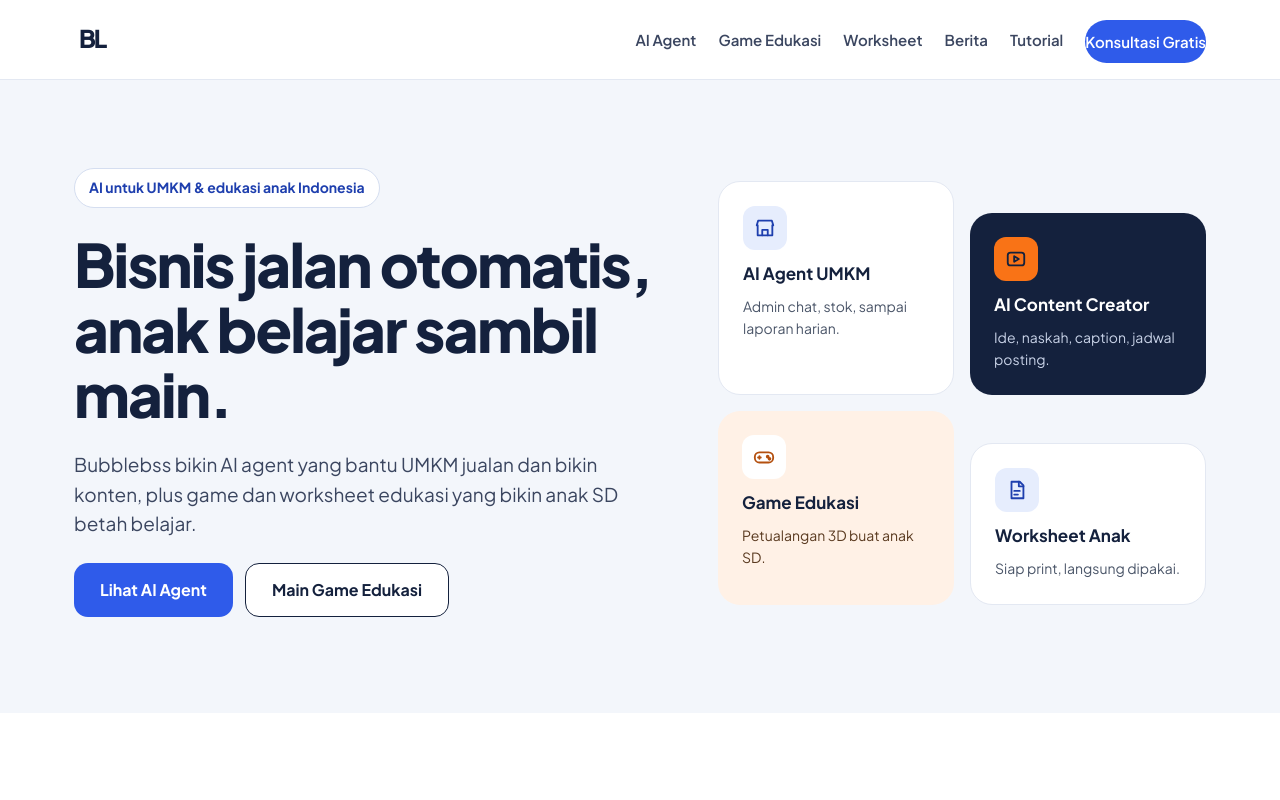
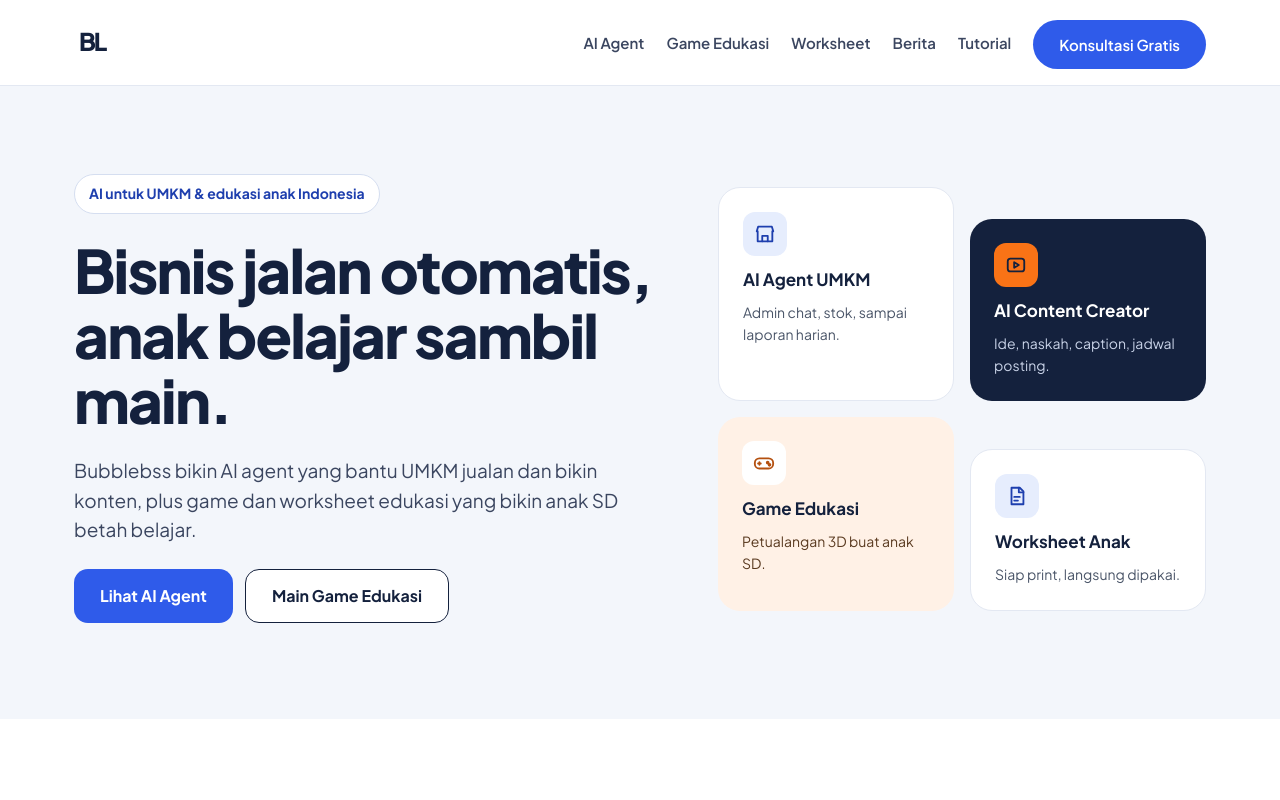
Before and after one commit to Maramar520/bubblebss, a plain HTML site: page index.html in a window 1280 px wide. Shown: the top 800 px of the page. Drawn offline with Linux system fonts and the light colour scheme.

Commit message:
Fix CSS specificity bug hiding nav-cta padding behind .nav-links a

```diff
--- a/style.css
+++ b/style.css
@@ -46,9 +46,8 @@ ul{margin:0;padding:0;list-style:none}
 .nav-brand{display:flex;align-items:center;gap:10px;color:var(--navy)}
 .nav-brand strong{font-weight:800;font-size:22px;letter-spacing:-0.02em}
 .nav-links{display:flex;flex-wrap:wrap;align-items:center;gap:16px 22px;font-size:15px;font-weight:600}
-.nav-cta{margin-top:4px}
 .nav-links a{color:var(--navy-text);padding:10px 0}
-.nav-cta{background:var(--blue);color:#FFFFFF !important;padding:13px 26px;border-radius:999px}
+.nav-links a.nav-cta{background:var(--blue);color:#FFFFFF !important;padding:13px 26px;border-radius:999px;margin-top:4px}
 
 /* BUTTONS */
 .btn{display:inline-block;font-weight:700;font-size:16px;padding:15px 26px;border-radius:14px;text-decoration:none}
```
